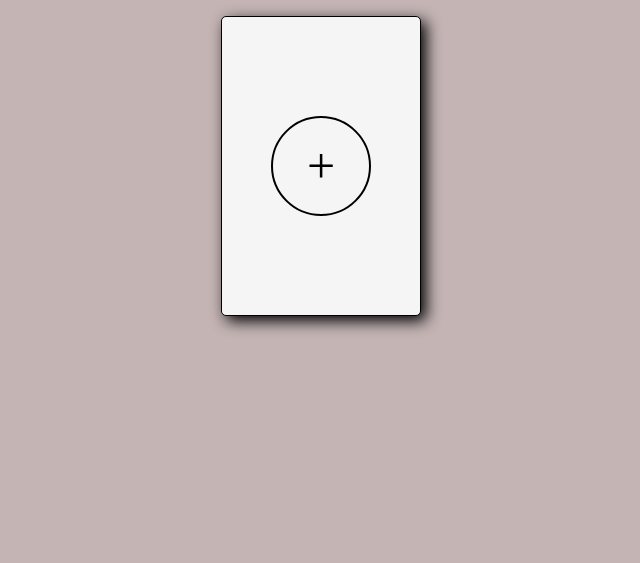
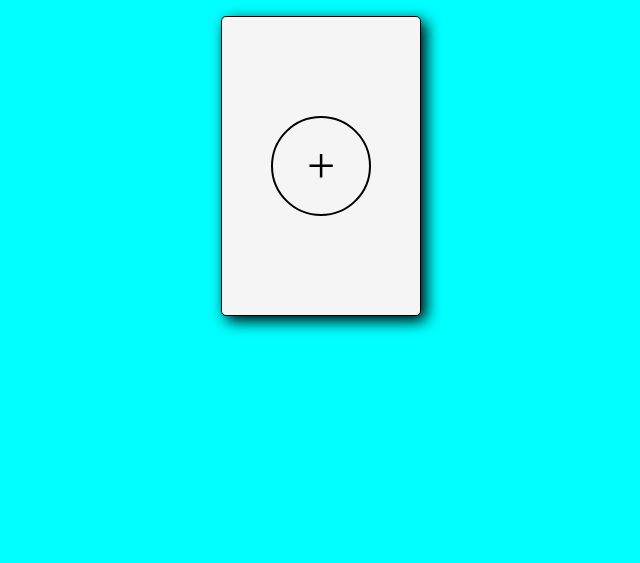
Before and after one commit to SasiSekarP/Kanban, a plain HTML site: page index.html in a window 1280 px wide. Shown: the part 237-800 px from the top of the page, without its empty margins (319-959 px from the left). Drawn offline with Linux system fonts and the light colour scheme.

Commit message:
Update style.css

```diff
--- a/style.css
+++ b/style.css
@@ -6,7 +6,7 @@
 @import url('https://fonts.googleapis.com/css2?family=Explora&display=swap');
 
 body{
-    background-color: rgb(196, 180, 180);
+    background-color: aqua;
     background-repeat: no-repeat;
     background-size: cover;
     min-height: 100vh;
```
